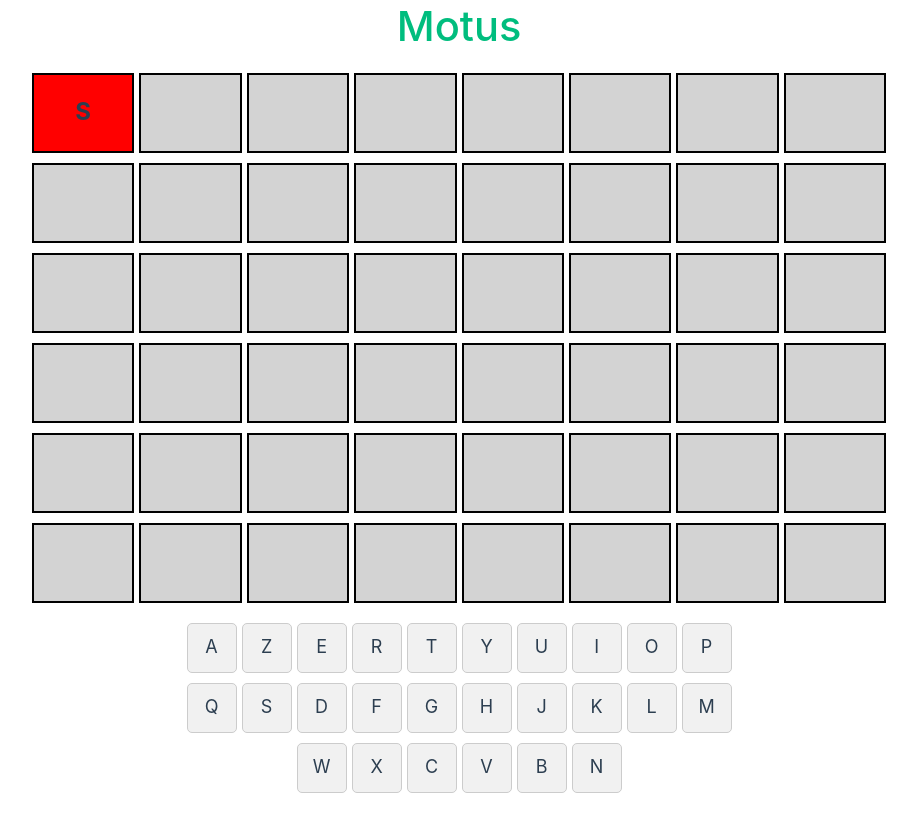
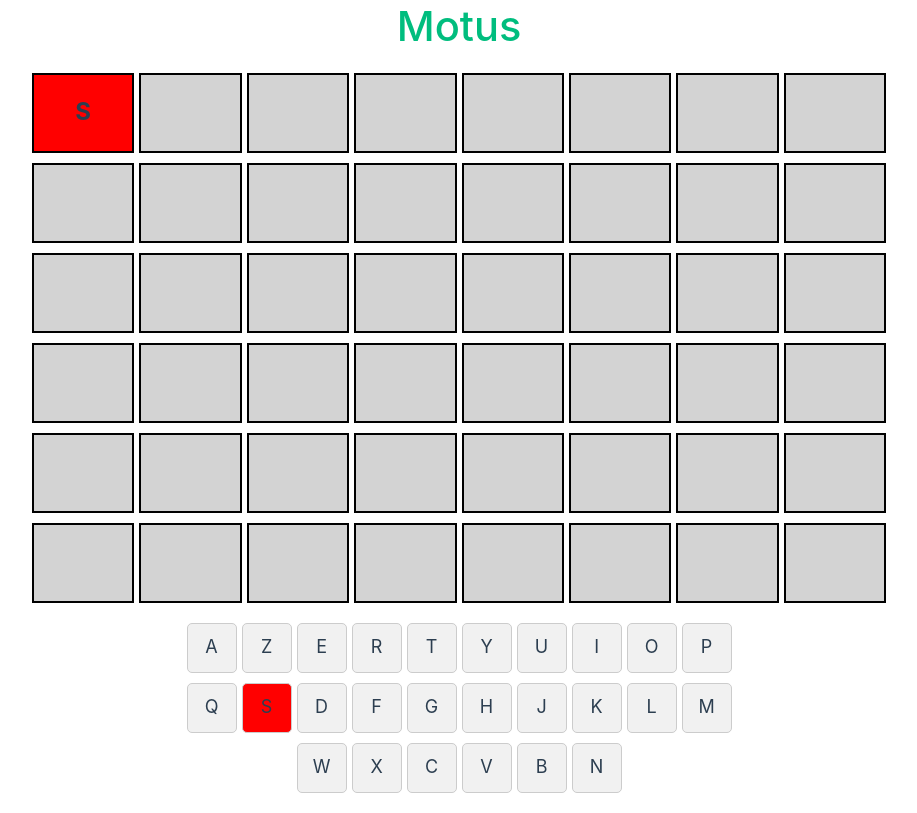
Before and after one commit to Saromase/word-games, a Vue app: page / in a window 1280 px wide. Shown: the whole page, without its empty margins (0-917 px from the left). Built offline with nearby package versions, Linux system fonts and the light colour scheme; the HTML template or start-up script is replaced by a standard one.

Commit message:
Display letter status on keyboard

```diff
--- a/src/components/Motus/Grid/GridRow.vue
+++ b/src/components/Motus/Grid/GridRow.vue
@@ -6,8 +6,6 @@
   row: Row | undefined
   size: number
 }>()
-console.log(props.row)
-console.log(props.size)
 </script>
 
 <template>
--- a/src/components/Motus/Keyboard/Keyboard.vue
+++ b/src/components/Motus/Keyboard/Keyboard.vue
@@ -18,7 +18,7 @@
 const layout = computed(() => {
   const keyboard = [[], [], []] as Keyboard
 
-  const letters = [...(layout_params[props.layout])] as KeyboardLetter[]
+  const letters = [...layout_params[props.layout]] as KeyboardLetter[]
   return letters.reduce<Keyboard>((out, letter, index) => {
     if (index < 10) {
       out[0].push(letter)
@@ -35,7 +35,18 @@
 <template>
   <div class="keyboard">
     <div class="row" v-for="(row, key) in layout" :key>
-      <div class="letter" v-for="letter in row" :key="letter">{{ letter }}</div>
+      <div
+        :class="[
+          'letter',
+          corrects.includes(letter) ? 'correct' : '',
+          disabled.includes(letter) ? 'disabled' : '',
+          misplaced.includes(letter) ? 'misplaced' : '',
+        ]"
+        v-for="letter in row"
+        :key="letter"
+      >
+        {{ letter }}
+      </div>
     </div>
   </div>
 </template>
@@ -68,6 +79,18 @@
   border-radius: 5px;
 }
 
+.correct {
+  background-color: red;
+}
+
+.misplaced {
+  background-color: orange;
+}
+
+.disabled {
+  background-color: gainsboro;
+}
+
 .letter:hover {
   background-color: #ddd;
 }
--- a/src/components/Motus/Keyboard/KeyboardKey.vue
+++ b/src/components/Motus/Keyboard/KeyboardKey.vue
@@ -4,11 +4,9 @@
 import LetterStatus from '@/enum/LetterStatus';
 
 
-const props = defineProps<{
+defineProps<{
   letter: Letter
 }>()
-
-console.log(props.letter)
 
 const getClass = (status: LetterStatus) => {
   if (status === LetterStatus.BAD) {
--- a/src/components/Motus/Motus.vue
+++ b/src/components/Motus/Motus.vue
@@ -1,25 +1,33 @@
 <script setup lang="ts">
-import { ref } from 'vue'
+import { computed, ref } from 'vue'
 import Grid from './Grid/Grid.vue'
-// import type { Grid as GridType } from '@/types/motus/Grid'
 
 import MotusWinAnimation from './MotusWinAnimation.vue'
 import type { Motus } from '@/types/motus/Motus'
 import { useGameLogic } from './useGameLogic'
 import { useInput } from './useInput'
 import Keyboard from './Keyboard/Keyboard.vue'
+import LetterStatus from '@/enum/LetterStatus'
 
 const motus = ref<Motus>({ currentGrid: { rows: [], try: 0, word: '' }, keyboard: [], history: [] })
-
-// const currentGrid = ref<GridType>()
-// const history = ref<GridType[]>([])
 
 const { startNewGame, submitWord, hasError, winAnimation } = useGameLogic(motus)
 
 useInput(motus, submitWord)
 
+const corrects = computed(() => {
+  return motus.value.currentGrid.rows.flatMap((row) => row.letters.filter((letter) => letter.status === LetterStatus.CORRECT).map((letter) => letter.value.toUpperCase()))
+})
+
+const disabled = computed(() => {
+  return motus.value.currentGrid.rows.flatMap((row) => row.letters.filter((letter) => letter.status === LetterStatus.BAD).map((letter) => letter.value.toUpperCase()))
+})
+
+const misplaced = computed(() => {
+  return motus.value.currentGrid.rows.flatMap((row) => row.letters.filter((letter) => letter.status === LetterStatus.MISPLACED).map((letter) => letter.value.toUpperCase()))
+})
+
 startNewGame()
-console.log(motus.value.keyboard)
 </script>
 
 <template>
@@ -27,7 +35,7 @@
     <MotusWinAnimation v-if="winAnimation" />
     <h1 class="green">Motus</h1>
     <Grid :class="{ shake: hasError }" :grid="motus.currentGrid" />
-    <Keyboard layout="AZERTY"/>
+    <Keyboard layout="AZERTY" :corrects :disabled :misplaced />
   </div>
 </template>
 
--- a/src/components/Motus/useGameLogic.ts
+++ b/src/components/Motus/useGameLogic.ts
@@ -32,7 +32,6 @@
   const startNewGame = () => {
     const word = pickWord();
     console.log(word);
-    console.log(motus.value.history);
     const letter: Letter = {
       status: LetterStatus.CORRECT,
       value: word[0],
@@ -91,7 +90,6 @@
       const activeRow = currentGrid.rows.find((row) => row.active);
 
       if (!activeRow) return LetterStatus.INPUT;
-      console.log(grid.word, index, input, grid.word[index] === input);
 
       if (grid.word[index] === input) {
         return LetterStatus.CORRECT;
@@ -102,35 +100,27 @@
           return [...str].reduce((count, char) => (char === letter ? count + 1 : count), 0);
         };
 
-        const letterOccurence = countLetterOccurrences(grid.word, input);
-        const currentUsage = activeRow.letters
-          .slice(0, index)
-          .map((letter) => letter.value)
-          .join('');
-        const currentOccurence = countLetterOccurrences(currentUsage, input);
-        console.log(letterOccurence, input, currentUsage, currentOccurence);
-        if (letterOccurence > 1) {
-          if (letterOccurence > currentOccurence) {
+        const wordInput = activeRow.letters.map((letter) => letter.value)
+        const wordOccurence = countLetterOccurrences(grid.word, input);
+        const actuallyOccurence = countLetterOccurrences(wordInput.slice(0, index).join(''), input);
+        const wordInputOccurence = countLetterOccurrences(wordInput.join(''), input);
+
+        if (wordOccurence > 1) {
+          if (wordOccurence > actuallyOccurence) {
             return LetterStatus.MISPLACED;
           } else {
             return LetterStatus.BAD;
           }
-        } else if (letterOccurence === currentOccurence) {
+        } else if (wordOccurence === actuallyOccurence) {
+          return LetterStatus.BAD;
+        } else if (wordInputOccurence > wordOccurence) {
           return LetterStatus.BAD;
         } else {
           return LetterStatus.MISPLACED;
         }
       }
-
-      return LetterStatus.INPUT;
+      return LetterStatus.BAD;
     };
-
-    console.log(
-      activeRow.letters.map((letter, index) => ({
-        ...letter,
-        status: evaluateLetterStatus(currentGrid, letter.value, index),
-      })),
-    );
 
     activeRow.letters = activeRow.letters.map((letter, index) => ({
       ...letter,
@@ -153,7 +143,6 @@
 
   const pickWord = () => {
     const randomNumber = Math.floor(Math.random() * (10 - 5 + 1)) + 5;
-    // const randomNumber = 5;
     const alphabet = 'abcdefghijlmnopqrstuv';
     const letter = alphabet[Math.floor(Math.random() * alphabet.length)];
 
```
